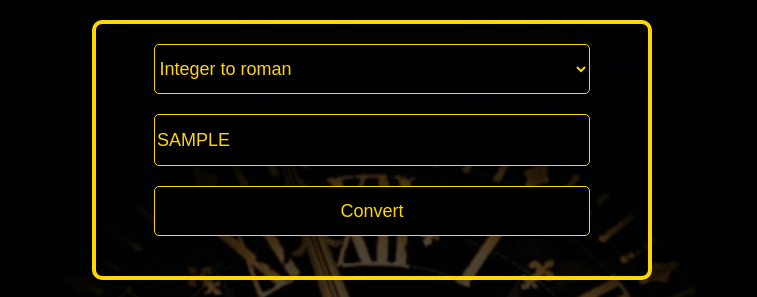
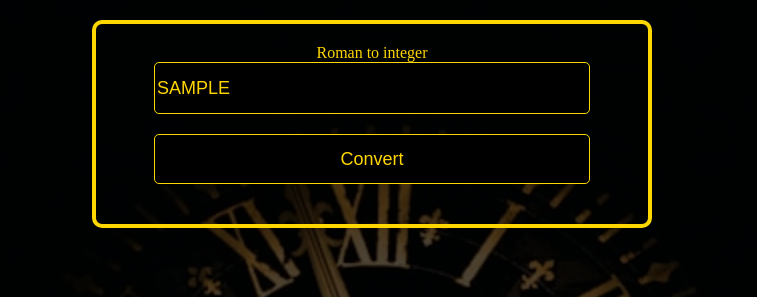
Before and after one commit to ZvonimirZlo/roman-numerals-converter, a plain HTML site: page index.html in a window 1280 px wide. Both pictures are taken after typing "Sample" into the empty fields and a click on the button "Convert". Shown: the top 297 px of the page, without its empty margins (268-1025 px from the left). Drawn offline with Linux system fonts and the light colour scheme.

Commit message:
removed select element, added label

```diff
--- a/index.html
+++ b/index.html
@@ -8,10 +8,7 @@
 </head>
 <body>
 <form action="" id="form">
-  <select id="select">
-    <option value="1" id="option-one" >Integer to roman</option>
-    <option value="2" id="option-two" >Roman to integer</option>
-  </select>
+  <label for="conversion" id="label">Convert your number</label>
   <input oninput="this.value = this.value.toUpperCase()" id="input" placeholder="Enter input here..." required>
   <button id="btn">Convert</button>
 </form>
--- a/main.js
+++ b/main.js
@@ -5,6 +5,7 @@ const btn = document.getElementById('btn');
 const input = document.getElementById('input');
 const optionOne = document.getElementById('option-one');
 const optionTwo = document.getElementById('option-two');
+const label = document.getElementById('label');
 let select = document.getElementById('select');
 
 //Number to roman handler
@@ -80,13 +81,26 @@ const fromRome = (romanNum) => {
 
 // console.log(fromRome('MMXXIV')); //outputs 2024
 
+input.addEventListener('input', () => {
+    if(input.value.match(/[0-9]/g)){
+        label.innerHTML = 'Integer to roman';
+    }else if(input.value.match(/[MDCLXVI]/g)){
+        label.innerHTML = 'Roman to integer';
+    }else if(input.value === ''){
+            label.innerHTML = 'Convert your number';
+    }
+})
+
 
 form.addEventListener('submit', (e) => {
     e.preventDefault();
+
 if(input.value.match(/[0-9]/g)){
     container.innerHTML = `${toRome(input.value)}`;
+    // label.innerHTML = 'Integer to roman';
 }else if(input.value.match(/[MDCLXVI]/g)){
     container.innerHTML = `${fromRome(input.value)}`;
+    // label.innerHTML = 'Roman to integer';
  }else{
     alert('Invalid input or some other shit!');
  }
--- a/style.css
+++ b/style.css
@@ -72,3 +72,7 @@ body{
     color: var(--primary-color);
     text-shadow: 5px 5px 5px red;
 }
+
+label {
+    color: var(--primary-color);
+}
```
